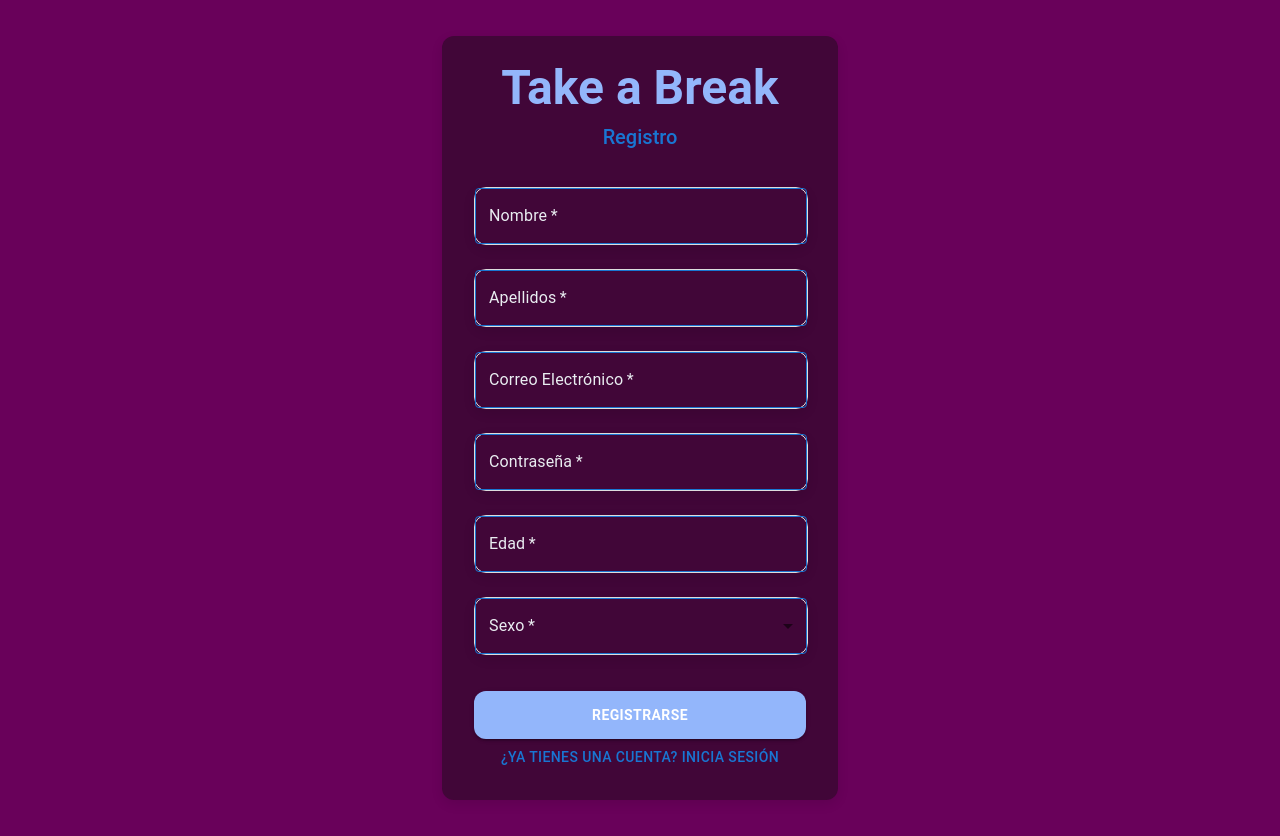
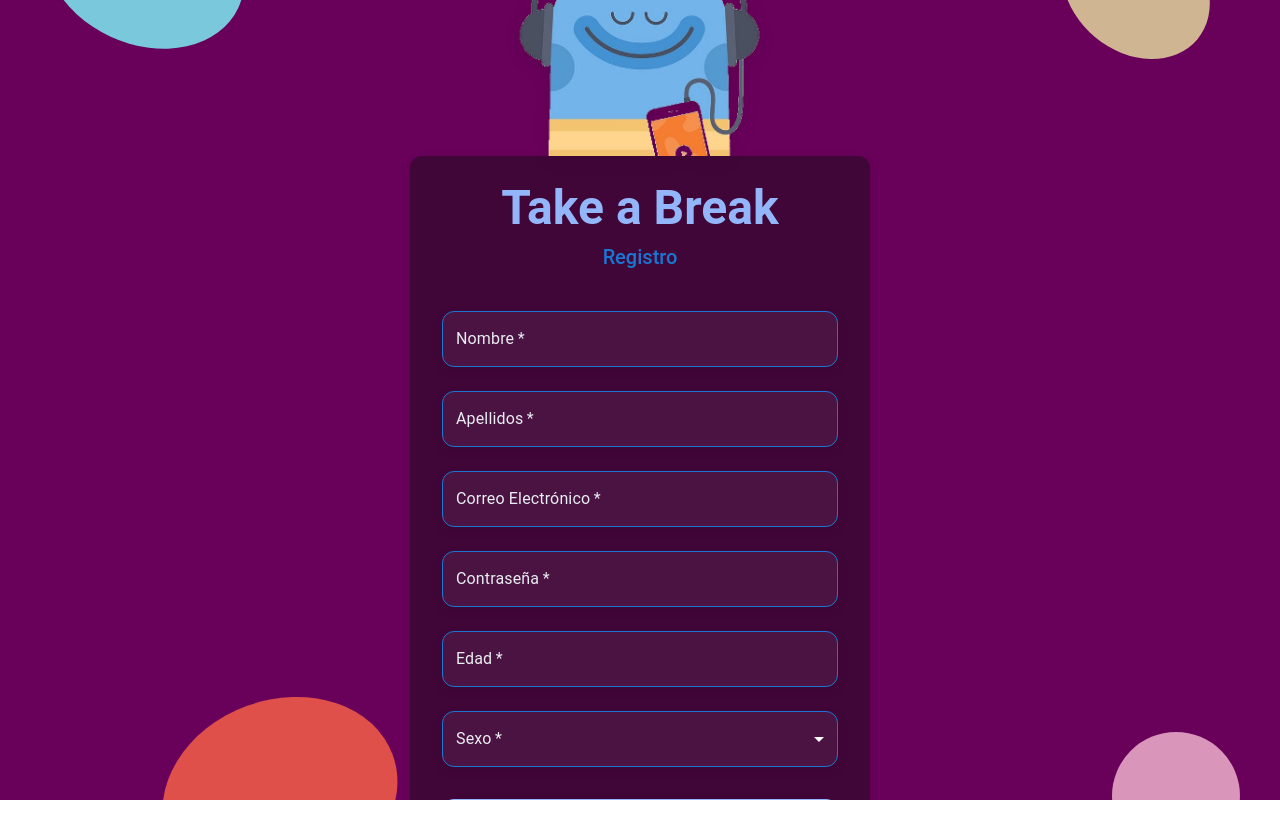
Before and after one commit to Kev-Hernandez/takeabreak_kev, a React (Create React App) app: page /register in a window 1280 px wide. After the commit the page ends 800 px from the top, so only its background shows below. Built offline with nearby package versions, Linux system fonts and the light colour scheme.

Commit message:
estilos de register

```diff
--- a/src/components/Login.jsx
+++ b/src/components/Login.jsx
@@ -58,12 +58,20 @@ const Login = () => {
 
   return (
     <Box className="login-box">
+      {/* Formas decorativas */}
+      <div className="decorative-shape shape-1"></div>
+      <div className="decorative-shape shape-2"></div>
+      <div className="decorative-shape shape-3"></div>
+      <div className="decorative-shape shape-4"></div>
+
+      {/* Círculo con efecto de pulso */}
+      <div className="pulse-circle"></div>
       <Container maxWidth="xs" className="login-container">
         <Paper elevation={0} className="login-paper" sx={{ padding: 3 }}>
-          <Typography align="center" variant="h3" gutterBottom>
+          <Typography align="center" variant="h3" gutterBottom className="login-title">
             Take a Break
           </Typography>
-          <Typography align="center" variant="h5" gutterBottom>
+          <Typography align="center" variant="h5" gutterBottom className="login-subtitle">
             Iniciar Sesión
           </Typography>
 
--- a/src/components/Register.jsx
+++ b/src/components/Register.jsx
@@ -3,6 +3,7 @@ import {
   Box, TextField, Button, Typography, Container, Paper, MenuItem
 } from '@mui/material';
 import { useNavigate } from 'react-router-dom';
+import muñequito from '../assets/muñequito.png';
 
 const Register = () => {
   const navigate = useNavigate();
@@ -95,7 +96,17 @@ const Register = () => {
 
   return (
     <Box className="register-box">
+      {/* Formas decorativas */}
+      <div className="decorative-shape shape-1"></div>
+      <div className="decorative-shape shape-2"></div>
+      <div className="decorative-shape shape-3"></div>
+      <div className="decorative-shape shape-4"></div>
       <Container maxWidth="xs" className="register-container">
+        <img
+          src={muñequito}
+          alt="Muñeco-head"
+          className="character-registerimage"
+        />
         <Paper elevation={0} className="register-paper">
           <Typography component="h1" variant="h3" align="center" className="register-title">
             Take a Break
@@ -192,7 +203,7 @@ const Register = () => {
             )}
 
             <Button type="submit" fullWidth variant="contained" className="register-button">
-              Registrarse
+              REGISTRARSE
             </Button>
             <Button
               fullWidth
--- a/src/components/chat/Chat.jsx
+++ b/src/components/chat/Chat.jsx
@@ -17,20 +17,24 @@ const Chat = () => {
   const [socket, setSocket] = useState(null);
 
   useEffect(() => {
+    // Crear la conexión WebSocket al servidor
     const socket = new WebSocket('ws://localhost:5000');
 
-
-    ws.onopen = () => {
+    // Cuando se abra la conexión
+    socket.onopen = () => {
       console.log('✅ Conectado al WebSocket');
     };
 
-    ws.onmessage = (event) => {
+    // Cuando se reciba un mensaje
+    socket.onmessage = (event) => {
       try {
-        const data = JSON.parse(event.data);
+        const data = JSON.parse(event.data); // Parsear el mensaje JSON
         console.log('📩 Mensaje recibido del servidor:', JSON.stringify(data, null, 2));
 
+        // Verificar si el mensaje es del usuario actual
         const isMine = data.remitenteId === userId;
 
+        // Actualizar la lista de mensajes en el estado
         setMessages((prev) => [
           ...prev,
           {
@@ -43,12 +47,19 @@ const Chat = () => {
       }
     };
 
-    ws.onerror = (err) => console.error('WebSocket error:', err);
-    ws.onclose = () => console.log('❌ WebSocket cerrado');
+    // Manejar error de conexión
+    socket.onerror = (err) => console.error('WebSocket error:', err);
 
-    setSocket(ws);
-    return () => ws.close();
+    // Cuando se cierre la conexión
+    socket.onclose = () => console.log('❌ WebSocket cerrado');
+
+    // Guardar la conexión en el estado para poder usarla después
+    setSocket(socket);
+
+    // Cleanup: cerrar conexión cuando el componente se desmonte o userId cambie
+    return () => socket.close();
   }, [userId]);
+
 
   const handleKeyPress = (e) => {
     if (e.key === 'Enter' && !e.shiftKey) {
--- a/src/styles/global.css
+++ b/src/styles/global.css
@@ -1,12 +1,14 @@
 /* ESTILOS GENERALES */
-body, html {
-    display: flex;
-    min-height: 100vh;
-    width: 100%;
-    position: relative;
-    overflow: hidden;
-    background-color: #69015A; /*Usa la misma fuente que MUI por defecto */
+html, body {
+  margin: 0;
+  padding: 0;
+  height: 100%;
+  width: 100%;
+  overflow-y: auto;
+  background-color: #69015A;
+  font-family: 'Roboto', sans-serif; /* Fuente por defecto de MUI */
 }
+
 #root {
     width: 100%;
     min-height: 100vh;
@@ -196,7 +198,7 @@ body, html {
 .login-button:hover,
 .register-button:hover {
     background-color: #4256b3;
-    transform: translateY(-4px); /* Movimiento hacia arriba */
+    transform: translateY(-1px); /* Movimiento hacia arriba */
     box-shadow: 0px 5px 5px -3px rgba(0, 0, 0, 0.2),
                 0px 8px 10px 1px rgba(0, 0, 0, 0.14),
                 0px 3px 14px 2px rgba(0, 0, 0, 0.12); /* Sombra más pronunciada */
@@ -246,7 +248,7 @@ body, html {
   display: flex;
   justify-content: center;
   align-items: center;
-  padding: 16px;
+  padding: 32px 16px;
 }
 
 /* Contenedor centrado */
@@ -400,12 +402,11 @@ body, html {
 
 /* Fondo general transparente para el Box principal */
 .register-box {
-  background-color: transparent;
   min-height: 100vh;
   display: flex;
   justify-content: center;
   align-items: center;
-  padding: 16px;
+
 }
 
 /* Contenedor centrado */
@@ -449,13 +450,16 @@ body, html {
 }
 
 /* Inputs */
-.register-form .MuiTextField-root {
-  border-radius: 12px !important;
-  border: 1px solid #ddd !important;
-  box-shadow: 0 4px 12px rgba(0, 0, 0, 0.1) !important;
-  margin-top: 12px !important;
-  margin-bottom: 12px !important;
+.register-form .MuiOutlinedInput-root {
+  border-radius: 12px;
+  box-shadow: 0 4px 12px rgba(0, 0, 0, 0.1);
+  /* Evita modificar el border directamente */
 }
+
+.register-form .MuiOutlinedInput-notchedOutline {
+  border: 1px solid #ddd;
+}
+
 
 /* Validaciones */
 .register-form ul {
@@ -483,7 +487,7 @@ body, html {
 
 .register-form button[type="submit"]:hover,
 .register-form .MuiButton-root[type="submit"]:hover {
-  background-color: #155a9a !important;
+  background-color: #1083f0 !important;
 }
 
 /* Footer de login link */
@@ -496,8 +500,8 @@ body, html {
 }
 
 /* Link de login */
-.register-login-link {
-  color: #1976d2;
+.register-register-link {
+  color: #5fbb09;
   margin-left: 6px;
   text-decoration: none;
   font-weight: 600;
@@ -512,7 +516,7 @@ body, html {
 
 /* Color del texto del input */
 .register-input input {
-  color: #1976d2;
+  color: #ffffff;
 }
 
 /* Label normal */
@@ -522,7 +526,7 @@ body, html {
 
 /* Label enfocado */
 .register-input label.Mui-focused {
-  color: #0d47a1;
+  color: #ffffff;
 }
 
 /* Borde del input */
@@ -544,3 +548,79 @@ body, html {
 .register-input .MuiFormHelperText-root {
   color: red;
 }
+
+/*register estilos*/
+
+.register-box {
+  min-height: 100vh; /* Asegura altura completa de la pantalla */
+  display: flex;
+  justify-content: center;
+  align-items: flex-start; /* O 'center' si quieres centrado vertical */
+  padding-top: 40px; /* Espacio superior para que no quede pegado */
+  overflow-y: auto; /* Permite scroll si se necesita */
+  position: relative;
+}
+
+.register-container {
+  display: flex;
+  flex-direction: column;
+  align-items: center;
+  padding-bottom: 40px; /* Espacio extra si hay contenido largo */
+}
+
+.register-paper {
+  padding: 32px;
+  width: 100%;
+  max-width: 420px;
+  border-radius: 16px;
+  background-color: white;
+}
+
+.MuiTypography-root.login-title {
+  color: #93b6fb !important;
+  font-weight: 700 !important;
+  font-size: 3rem !important;
+  margin-bottom: 8px !important;
+  user-select: none !important;
+}
+
+.MuiTypography-root.login-subtitle {
+  color: #1976d2 !important;
+  font-weight: 500 !important;
+  font-size: 1.25rem !important;
+  margin-bottom: 24px !important;
+  user-select: none !important;
+}
+
+/* Estilo para el valor seleccionado en TextField select */
+.register-input .MuiSelect-select {
+  color: white !important;
+}
+
+/* También el icono desplegable */
+.register-input .MuiSelect-icon {
+  color: white !important;
+}
+.register-input .MuiOutlinedInput-root {
+  background-color: rgba(255, 255, 255, 0.05); /* o lo que combine con tu fondo */
+}
+
+.register-link {
+  margin-top: 8px !important;
+  color: #1976d2 !important;
+  font-weight:bolder !important;
+  text-transform: none !important;
+  background-color: transparent !important;
+}
+
+.register-link:hover {
+  color: #ffffff !important;
+  text-decoration: underline !important;
+}
+.character-registerimage {
+  width: 250px;
+  height: auto;
+  margin: 20px auto 0 auto; /* margen arriba y centrado horizontal */
+  display: block; /* para que respete el margin auto */
+  filter: drop-shadow(0 4px 8px rgba(0, 0, 0, 0.1));
+}
```
Also changed, not shown: 1 other file (tests, documents, lock files or other folders).
